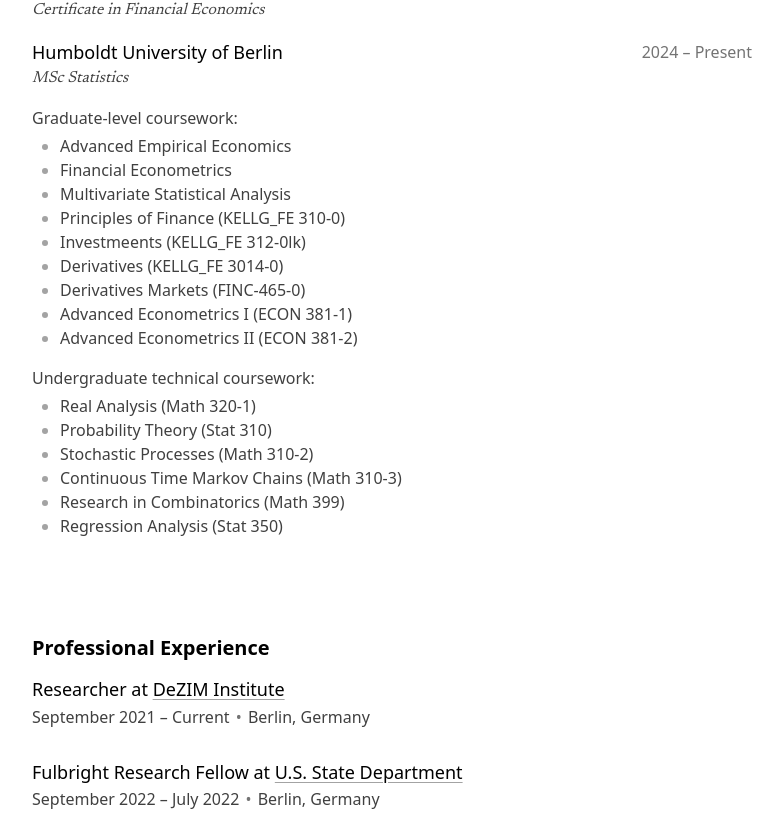
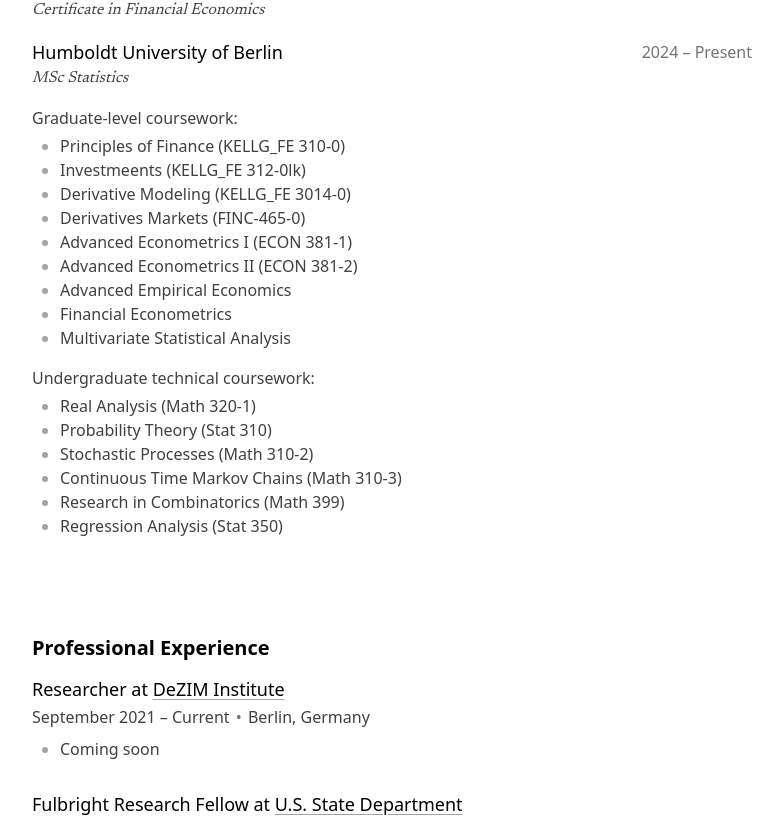
Before and after one commit to liamhaller/liamhallerwebsite, a SvelteKit app: page /resume in a window 1280 px wide. Shown: the part 374-1191 px from the top of the page, without its empty margins (248-1031 px from the left). Built offline with nearby package versions, Linux system fonts and the light colour scheme.

Commit message:
update SEO

```diff
--- a/src/routes/+page.svelte
+++ b/src/routes/+page.svelte
@@ -31,7 +31,7 @@
 
 <Seo
   title="Liam Haller"
-  description="Researcher, software engieer, and designer. Making meaningful systems and interfaces for people."
+  description="Journal articles and other research related to migration, software, and mathematics."
 />
 
 <!-- <p
@@ -114,8 +114,8 @@
        I gratudated from Northwestern University, where I studied in mathemtatics and several
        foreign langauges.
 
-       To varying degrees of fluency, I speak Arabic (shami/fausa), German, French,
-       Hebrew, and Portuguese (br). I also took masters-level coursework in finaincal economics through
+       To varying degrees of fluency, I speak Arabic 🇸🇾 (shami/fausa), German 🇩🇪, French 🇫🇷,
+       Hebrew 🇮🇱, and Portuguese 🇧🇷. I also took masters-level coursework in finaincal economics through
        the Kellogg certificate program.
     </p>
 
--- a/src/routes/projects/+page.svelte
+++ b/src/routes/projects/+page.svelte
@@ -26,7 +26,7 @@
 
 <Seo
   title="Liam Haller – Projects"
-  description="Open-source software projects in systems, web development, computer graphics, music, arts, programming languages, machine learning, and more."
+  description="Open-source software projects in systems, finance, political risk, programming languages, and machine learning."
 />
 
 
--- a/src/routes/resume/+page.svelte
+++ b/src/routes/resume/+page.svelte
@@ -39,16 +39,16 @@
 
   <h4 class="font-medium mt-4 mb-1">Graduate-level coursework:</h4>
   <ul>
+    <li>Principles of Finance (KELLG_FE 310-0)</li>
+    <li>Investmeents (KELLG_FE 312-0lk)</li>
+    <li>Derivative Modeling (KELLG_FE 3014-0)</li>
+    <li> Derivatives Markets (FINC-465-0)</li>
+    <li>Advanced Econometrics I (ECON 381-1)</li>
+    <li>Advanced Econometrics II (ECON 381-2)</li>
     <li>Advanced Empirical
       Economics</li>
     <li>Financial Econometrics</li>
     <li>Multivariate Statistical Analysis</li>
-    <li>Principles of Finance (KELLG_FE 310-0)</li>
-    <li>Investmeents (KELLG_FE 312-0lk)</li>
-    <li>Derivatives (KELLG_FE 3014-0)</li>
-    <li> Derivatives Markets (FINC-465-0)</li>
-    <li>Advanced Econometrics I (ECON 381-1)</li>
-    <li>Advanced Econometrics II (ECON 381-2)</li>
   </ul>
 
   <h4 class="font-medium mt-4 mb-1">Undergraduate technical coursework:</h4>
@@ -71,7 +71,12 @@
     url="https://www.dezim-institut.de/"
     dates="September 2021 – Current"
     location="Berlin, Germany"
+
   >
+
+  <li>
+    Coming soon
+  </li>
 
   </Workplace>
 
```
